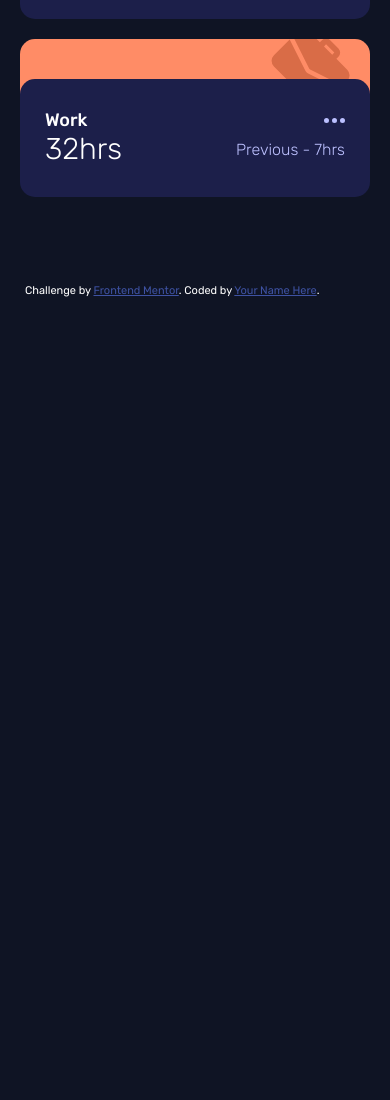
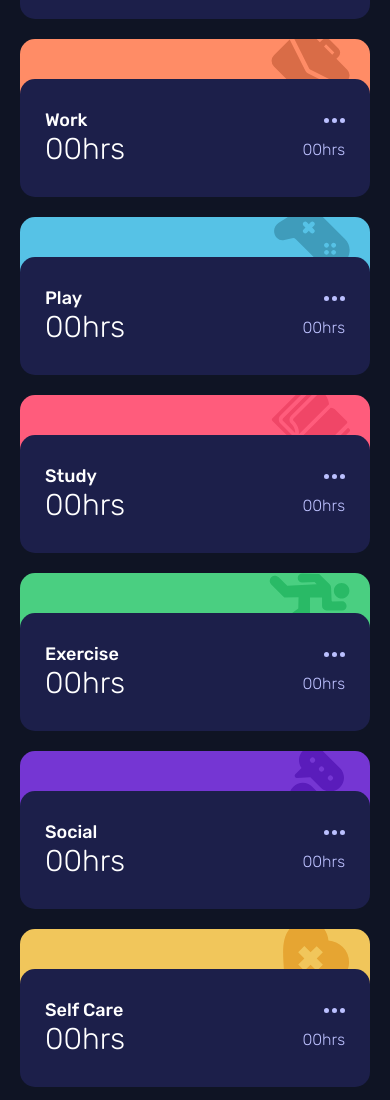
Before and after one commit to edo979/time-tracking-dashboard-main, a plain HTML site: page index.html in a window 390 px wide. Shown: the part 260-1360 px from the top of the page. Before the commit the page ends 844 px from the top, so only its background shows below. Drawn offline with Linux system fonts and the light colour scheme.

Commit message:
all card for mobile finished

```diff
--- a/index.html
+++ b/index.html
@@ -38,7 +38,7 @@
         </div>
       </div>
       <div class="nav card">
-        <p class="daily">Daily</p>
+        <p class="daily active">Daily</p>
         <p class="weekly">Weekly</p>
         <p class="monthly">Monthly</p>
       </div>
@@ -48,8 +48,63 @@
           <img src="images/icon-ellipsis.svg" alt="ellipsis" />
         </div>
         <div class="card-data">
-          <div class="card-data-current">32hrs</div>
-          <div class="card-data-previous">Previous - 7hrs</div>
+          <div class="card-data-current">00hrs</div>
+          <div class="card-data-previous">00hrs</div>
+        </div>
+      </div>
+
+      <div class="card" id="play">
+        <div class="card-header">
+          <p>Play</p>
+          <img src="images/icon-ellipsis.svg" alt="ellipsis" />
+        </div>
+        <div class="card-data">
+          <div class="card-data-current">00hrs</div>
+          <div class="card-data-previous">00hrs</div>
+        </div>
+      </div>
+
+      <div class="card" id="study">
+        <div class="card-header">
+          <p>Study</p>
+          <img src="images/icon-ellipsis.svg" alt="ellipsis" />
+        </div>
+        <div class="card-data">
+          <div class="card-data-current">00hrs</div>
+          <div class="card-data-previous">00hrs</div>
+        </div>
+      </div>
+
+      <div class="card" id="exercise">
+        <div class="card-header">
+          <p>Exercise</p>
+          <img src="images/icon-ellipsis.svg" alt="ellipsis" />
+        </div>
+        <div class="card-data">
+          <div class="card-data-current">00hrs</div>
+          <div class="card-data-previous">00hrs</div>
+        </div>
+      </div>
+
+      <div class="card" id="social">
+        <div class="card-header">
+          <p>Social</p>
+          <img src="images/icon-ellipsis.svg" alt="ellipsis" />
+        </div>
+        <div class="card-data">
+          <div class="card-data-current">00hrs</div>
+          <div class="card-data-previous">00hrs</div>
+        </div>
+      </div>
+
+      <div class="card" id="self-care">
+        <div class="card-header">
+          <p>Self Care</p>
+          <img src="images/icon-ellipsis.svg" alt="ellipsis" />
+        </div>
+        <div class="card-data">
+          <div class="card-data-current">00hrs</div>
+          <div class="card-data-previous">00hrs</div>
         </div>
       </div>
     </main>
--- a/scss/style.scss
+++ b/scss/style.scss
@@ -159,7 +159,11 @@ footer {
 }
 
 .card#work,
-.card#play {
+.card#play,
+.card#study,
+.card#exercise,
+.card#social,
+.card#self-care {
   &::before {
     position: absolute;
     content: '';
@@ -179,6 +183,37 @@ footer {
   &::before {
     background-color: $Light-red-1;
     background-image: url('../images/icon-work.svg');
+  }
+}
+.card#play {
+  &::before {
+    background-color: $Soft-blue;
+    background-image: url('../images/icon-play.svg');
+  }
+}
+.card#study {
+  &::before {
+    background-color: $Light-red-2;
+    background-image: url('../images/icon-study.svg');
+  }
+}
+.card#exercise {
+  &::before {
+    background-color: $Lime-green;
+    background-image: url('../images/icon-exercise.svg');
+    background-position-y: 0px;
+  }
+}
+.card#social {
+  &::before {
+    background-color: $Violet;
+    background-image: url('../images/icon-social.svg');
+  }
+}
+.card#self-care {
+  &::before {
+    background-color: $Soft-orange;
+    background-image: url('../images/icon-self-care.svg');
   }
 }
 
```
Also changed, not shown: css/style.css.
